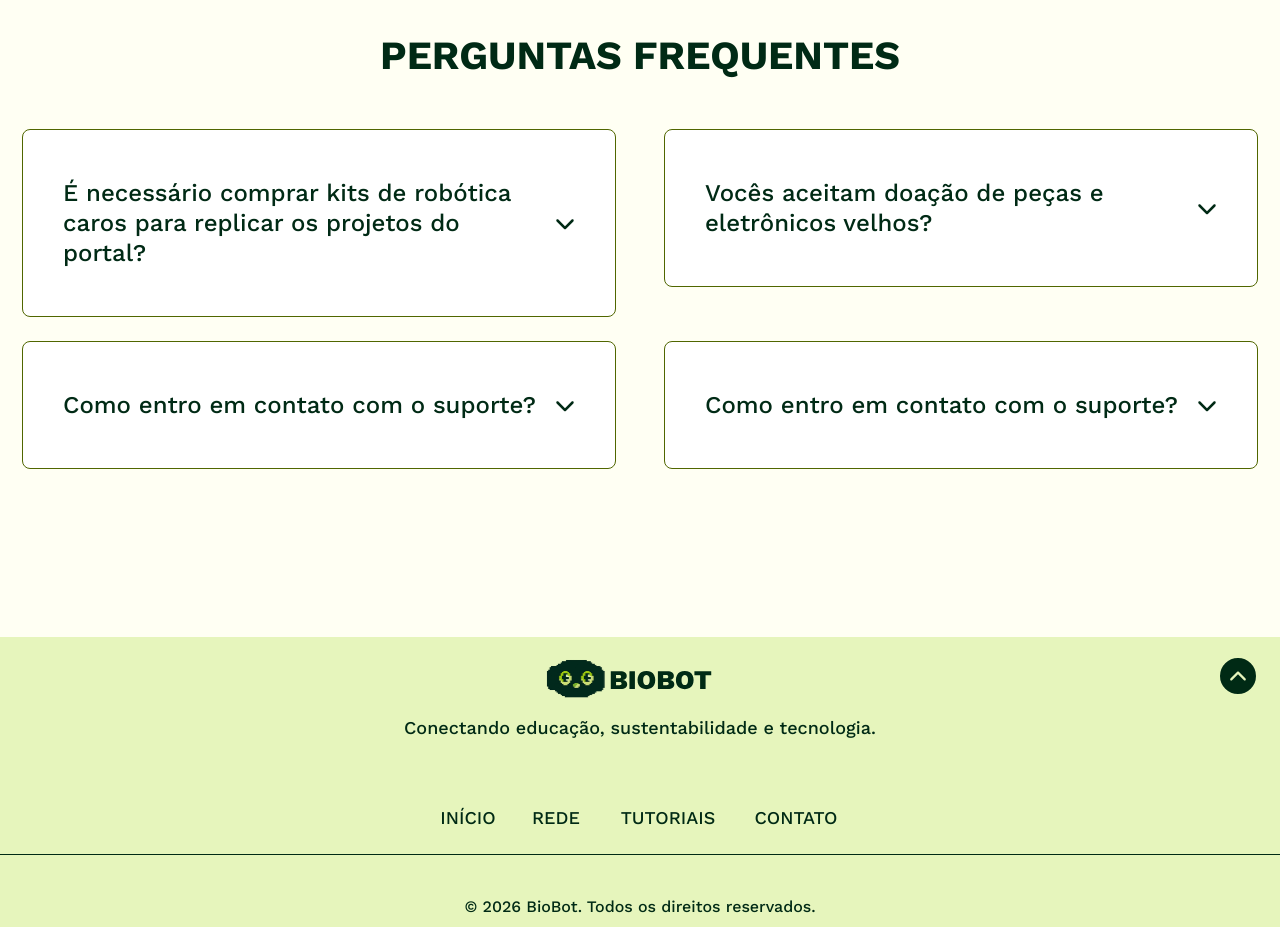
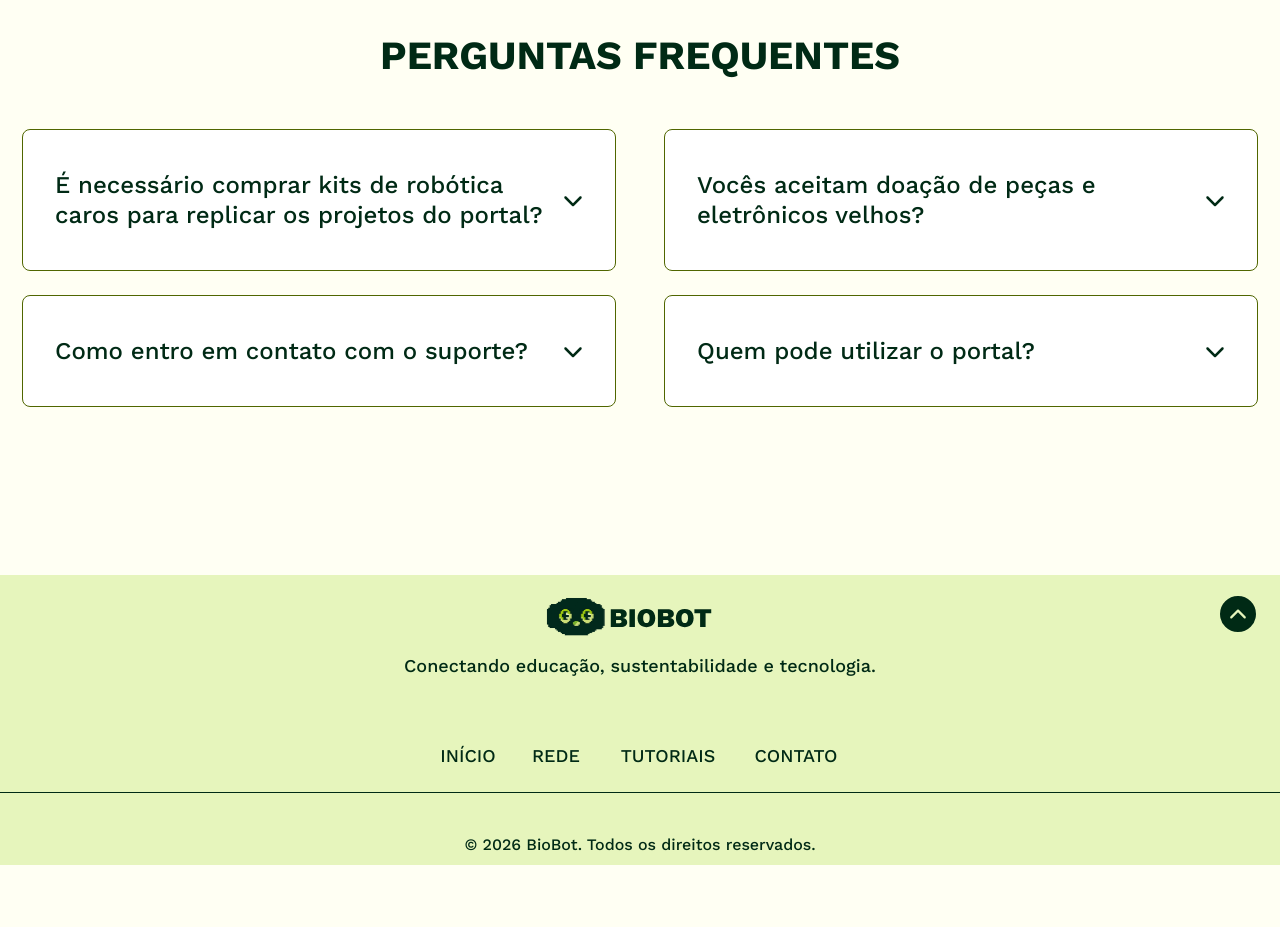
Before and after one commit to robotica-caragua/robotica-frontend, a Next.js app: page /contato in a window 1280 px wide. Shown: the part 1160-2087 px from the top of the page. After the commit the page ends 2025 px from the top, so only its background shows below. Built offline with nearby package versions, Linux system fonts and the light colour scheme.

Commit message:
fix: ajuste de alinhamento de card de faq perguntas, formatação de fonte e ajuste de pergunta repetida.

```diff
--- a/src/app/contato/page.js
+++ b/src/app/contato/page.js
@@ -12,7 +12,7 @@ export default function Contato() {
     setFaqAberto(faqAberto === index ? null : index)
   }
 
-    //perguntas frequentes...
+  //perguntas frequentes...
   const faqs = [
     {
       pergunta: 'É necessário comprar kits de robótica caros para replicar os projetos do portal?',
@@ -33,9 +33,9 @@ export default function Contato() {
     },
 
     {
-      pergunta: 'Como entro em contato com o suporte?',
+      pergunta: 'Quem pode utilizar o portal?',
       resposta:
-        'Você pode enviar uma mensagem diretamente pelo formulário acima ou entrar em contato através do nosso e-mail oficial de suporte.'
+        'O portal é aberto para estudantes, professores, escolas e qualquer pessoa interessada em aprender sobre robótica, tecnologia e reutilização de materiais eletrônicos.'
     }
   ]
 
@@ -138,9 +138,9 @@ export default function Contato() {
                   <button
                     type="button"
                     onClick={() => toggleFaq(index)}
-                    className="w-full py-12 px-10 flex justify-between items-center text-left gap-4 cursor-pointer focus:outline-none"
+                    className="w-full py-10 px-8 flex justify-between items-center text-left gap-4 cursor-pointer focus:outline-none"
                   >
-                    <span className="text-[#002A15] text-xl md:text-2xl font-medium font-['Work_Sans'] leading-tight">
+                    <span className="text-[#002A15] text-xl md:text-2xl font-medium leading-tight">
                       {faq.pergunta}
                     </span>
 
@@ -152,7 +152,7 @@ export default function Contato() {
                   {isOpen && (
                     <>
                       <div className="mx-6 border-t border-[#506600]/30" />
-                      <div className="p-6 pt-4 text-[#002A15]/90 text-lg md:text-xl font-normal font-['Work_Sans'] leading-relaxed">
+                      <div className="p-6 pt-4 text-[#002A15]/90 text-lg md:text-xl font-normal leading-relaxed">
                         {faq.resposta}
                       </div>
                     </>
```
